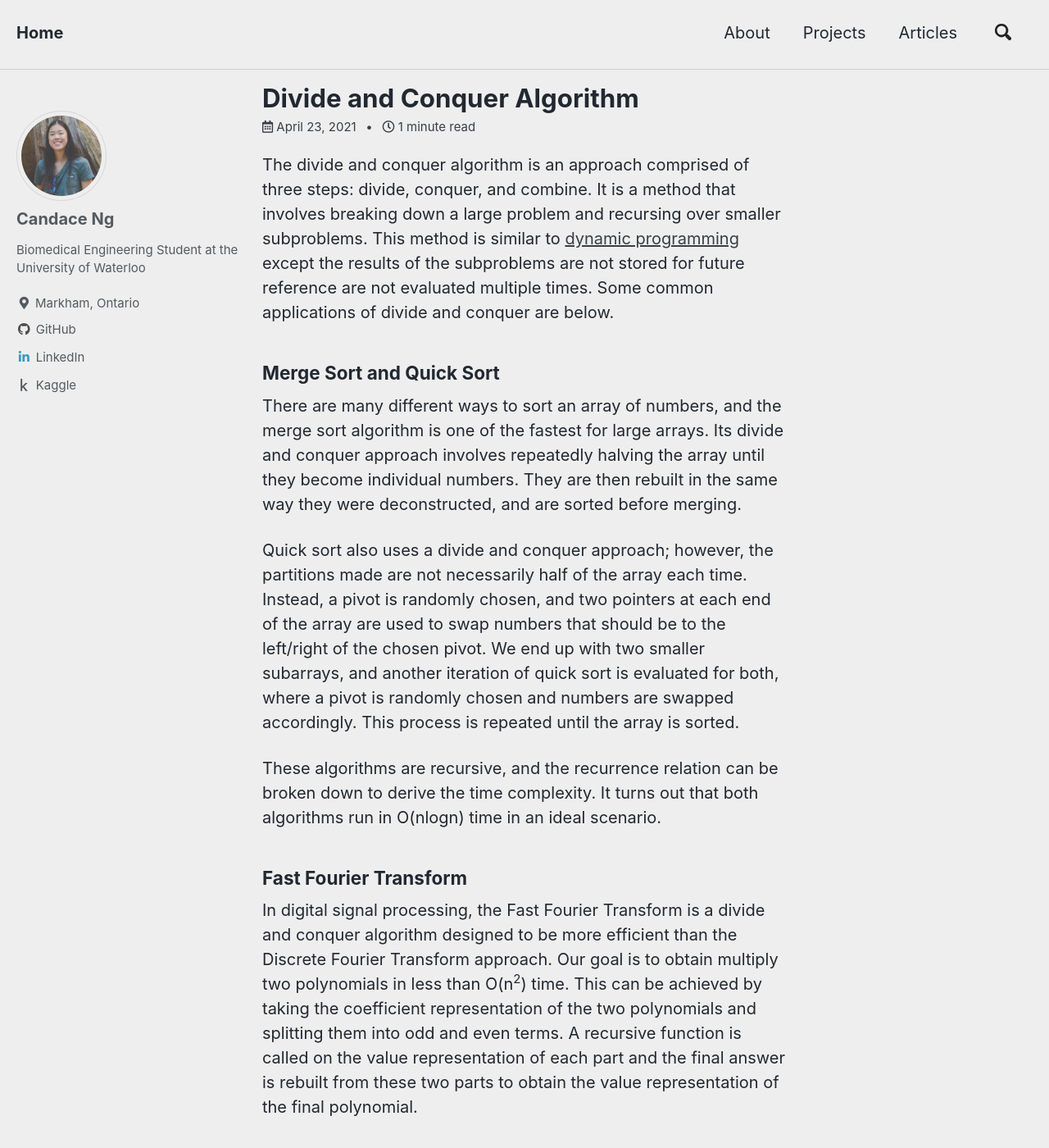
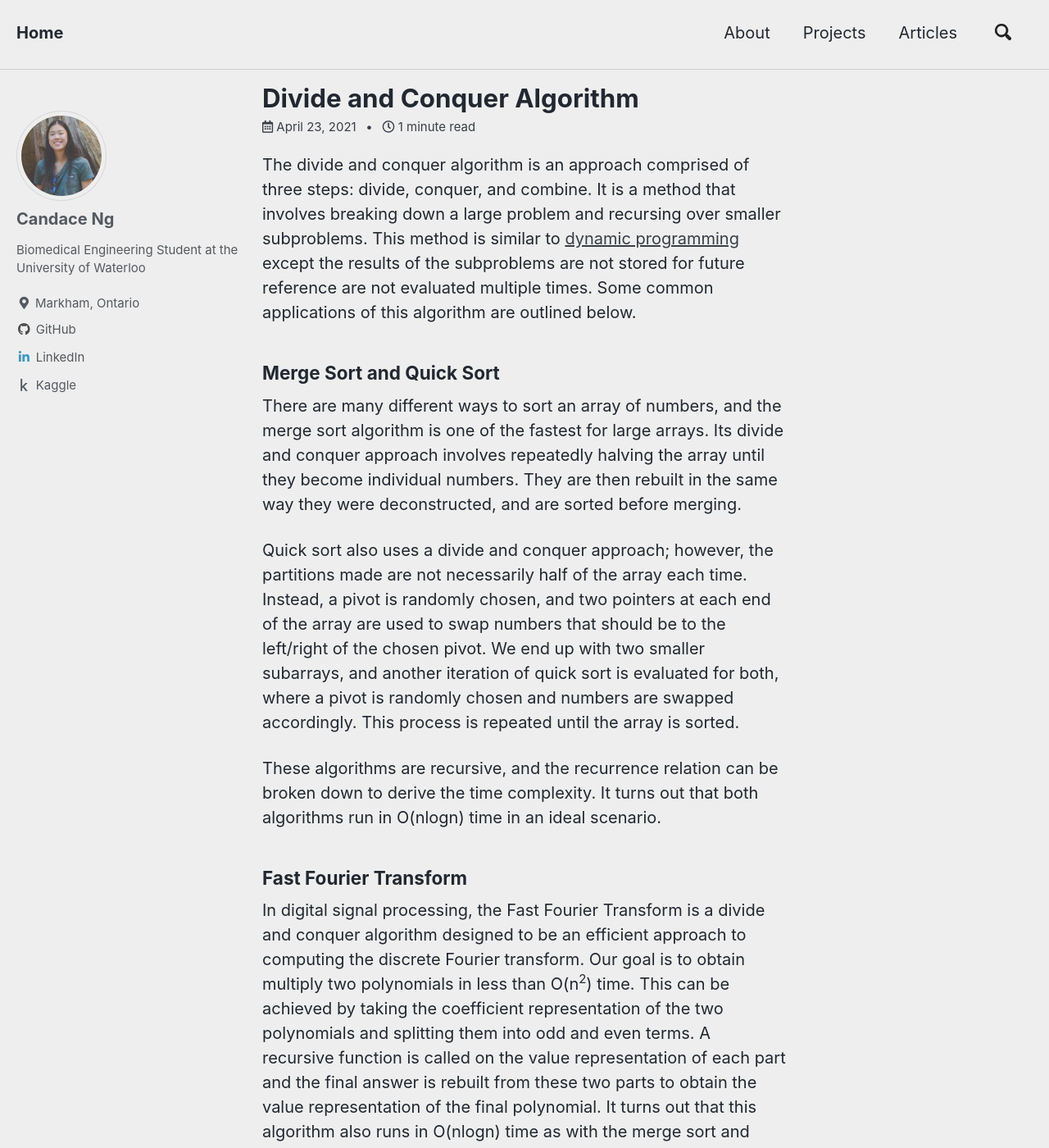
Before and after one commit to candaceng/candaceng, a Jekyll site: the page built from _posts/2021-04-23-divide-and-conquer.md, in a window 1280 px wide and 1400 px high. Shown: the whole window at 82% size. Built offline with Jekyll 4.4.1, drawn with Linux system fonts in a browser that asks for light colours; cached includes are drawn as plain includes; some of the changed text lies outside the part shown.

Commit message:
update post

```diff
--- a/_posts/2021-04-23-divide-and-conquer.md
+++ b/_posts/2021-04-23-divide-and-conquer.md
@@ -1,11 +1,11 @@
 ---
 title: "Divide and Conquer Algorithm"
 date: 2021-04-23
-tags: [Python, Data Structures and Algorithms]
-excerpt: ""
+tags: [Data Structures and Algorithms]
+excerpt: "Divide, conquer, combine"
 ---
 
-The divide and conquer algorithm is an approach comprised of three steps: divide, conquer, and combine. It is a method that involves breaking down a large problem and recursing over smaller subproblems. This method is similar to [dynamic programming]({% link _posts/2021-02-23-dynamic-programming.md %}) except the results of the subproblems are not stored for future reference are not evaluated multiple times. Some common applications of divide and conquer are below.
+The divide and conquer algorithm is an approach comprised of three steps: divide, conquer, and combine. It is a method that involves breaking down a large problem and recursing over smaller subproblems. This method is similar to [dynamic programming]({% link _posts/2021-02-23-dynamic-programming.md %}) except the results of the subproblems are not stored for future reference are not evaluated multiple times. Some common applications of this algorithm are outlined below.
 
 ### Merge Sort and Quick Sort
 There are many different ways to sort an array of numbers, and the merge sort algorithm is one of the fastest for large arrays. Its divide and conquer approach involves repeatedly halving the array until they become individual numbers. They are then rebuilt in the same way they were deconstructed, and are sorted before merging.
@@ -15,4 +15,4 @@ Quick sort also uses a divide and conquer approach; however, the partitions made
 These algorithms are recursive, and the recurrence relation can be broken down to derive the time complexity. It turns out that both algorithms run in O(nlogn) time in an ideal scenario.
 
 ### Fast Fourier Transform
-In digital signal processing, the Fast Fourier Transform is a divide and conquer algorithm designed to be more efficient than the Discrete Fourier Transform approach. Our goal is to obtain multiply two polynomials in less than O(n<sup>2</sup>) time. This can be achieved by taking the coefficient representation of the two polynomials and splitting them into odd and even terms. A recursive function is called on the value representation of each part and the final answer is rebuilt from these two parts to obtain the value representation of the final polynomial.
+In digital signal processing, the Fast Fourier Transform is a divide and conquer algorithm designed to be an efficient approach to computing the discrete Fourier transform. Our goal is to obtain multiply two polynomials in less than O(n<sup>2</sup>) time. This can be achieved by taking the coefficient representation of the two polynomials and splitting them into odd and even terms. A recursive function is called on the value representation of each part and the final answer is rebuilt from these two parts to obtain the value representation of the final polynomial. It turns out that this algorithm also runs in O(nlogn) time as with the merge sort and quick sort algorithms above.
```
